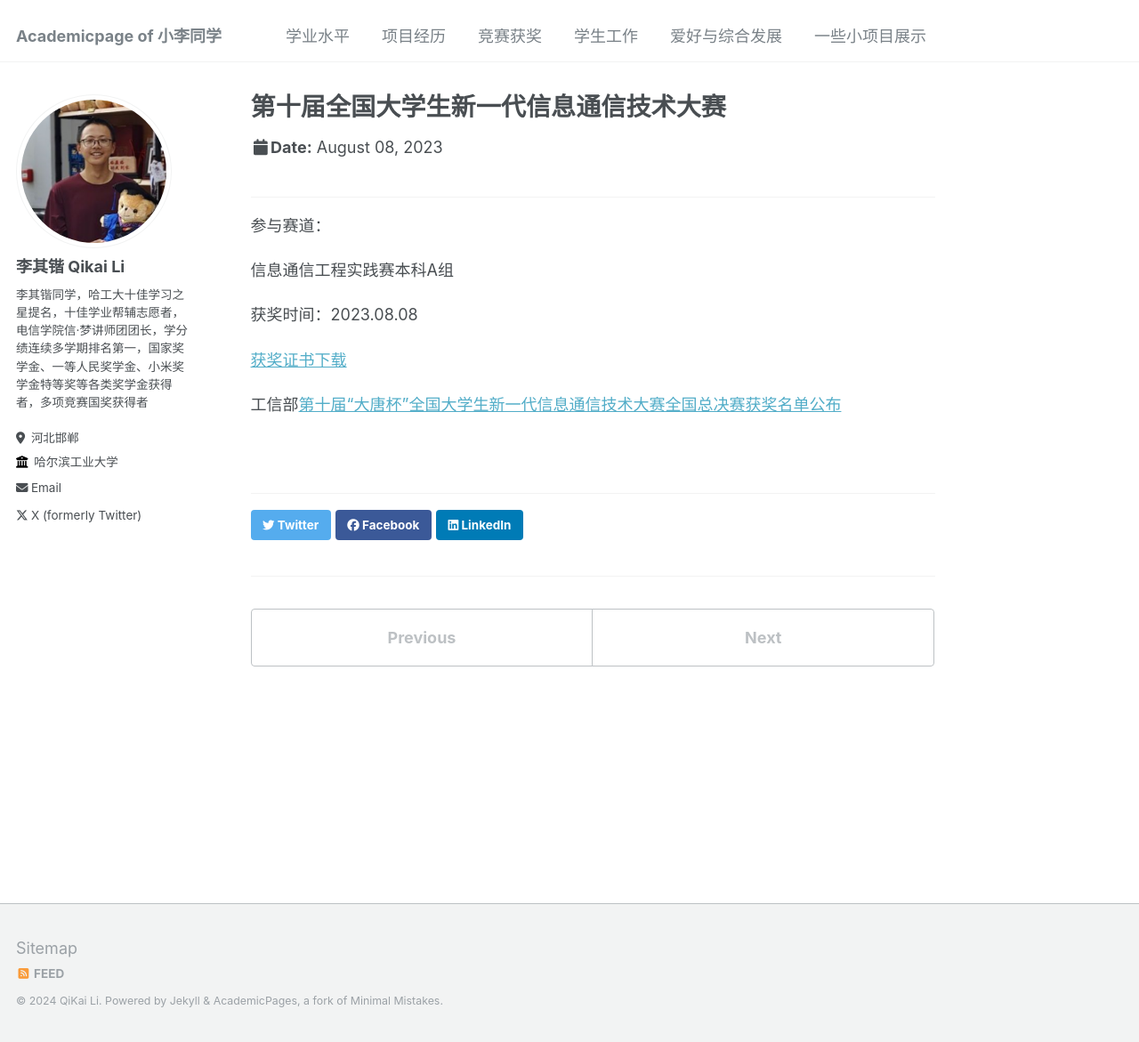
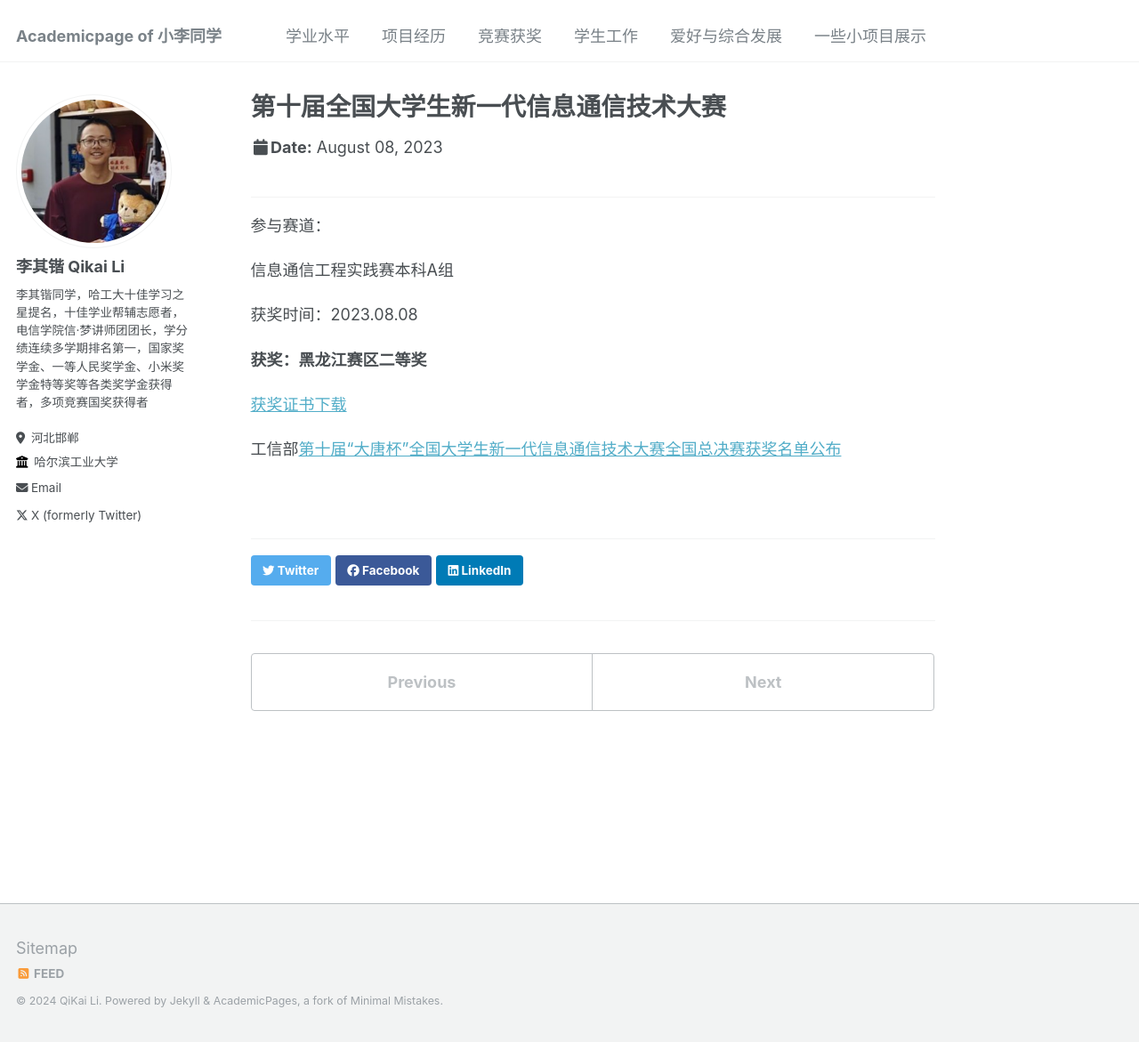
Before and after one commit to HITLqk/lqk, a Jekyll site: the page built from _talks/2023-08-08-talk-01.md, in a window 1280 px wide and 1171 px high. Shown: the whole window at 89% size. Built offline with Jekyll 4.4.1, drawn with Linux system fonts in a browser that asks for light colours.

Commit message:
Update 2023-08-08-talk-01.md

```diff
--- a/_talks/2023-08-08-talk-01.md
+++ b/_talks/2023-08-08-talk-01.md
@@ -16,6 +16,8 @@ location: "Harbin, China"
 
 获奖时间：2023.08.08
 
+**获奖：黑龙江赛区二等奖**
+
 [获奖证书下载](https://www.ncie.org.cn/UploadFiles/ContestCredentials/2023/5/23/20230523153505406d.jpg)
 
 工信部[第十届“大唐杯”全国大学生新一代信息通信技术大赛全国总决赛获奖名单公布](https://www.miitec.cn/home/index/detail?id=3279)
```
